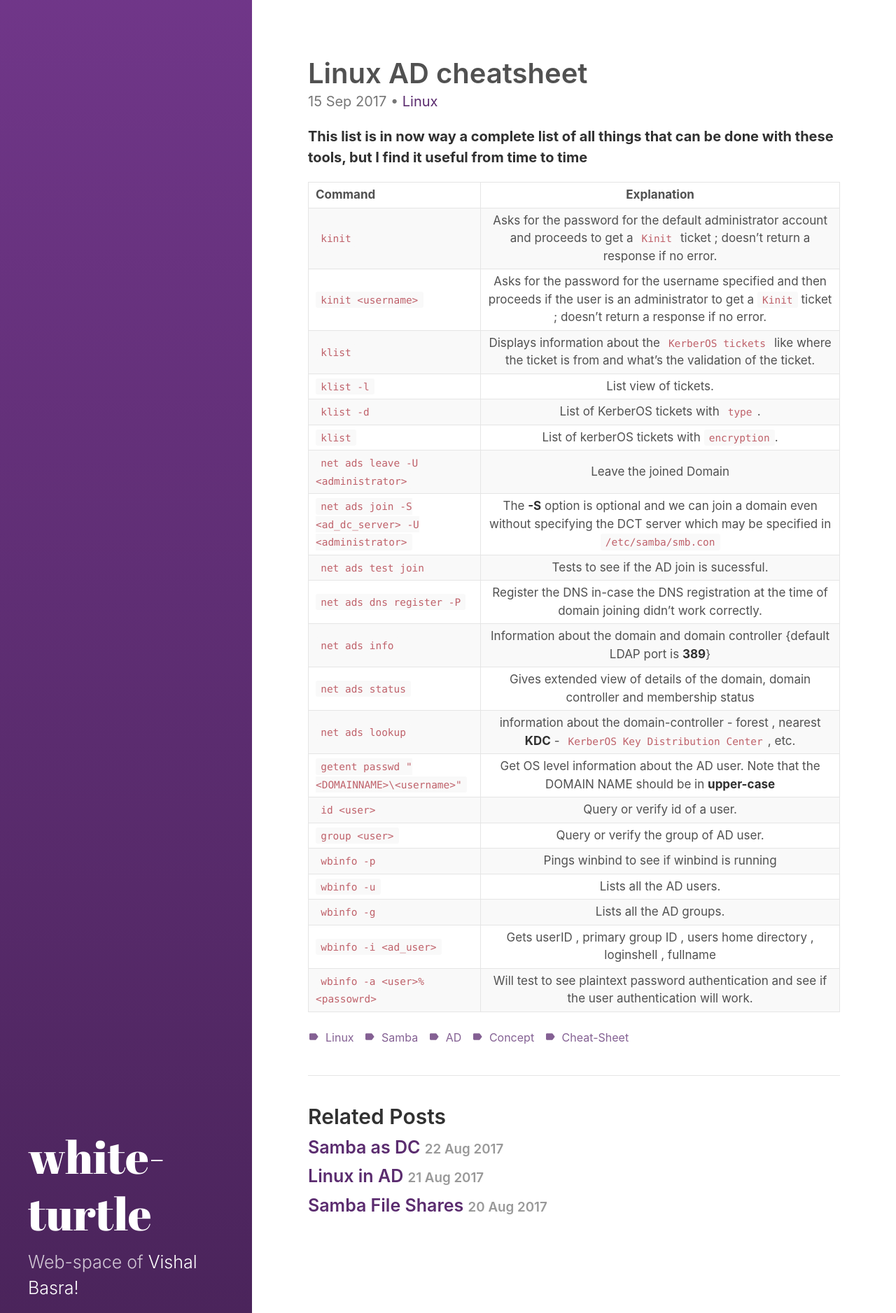
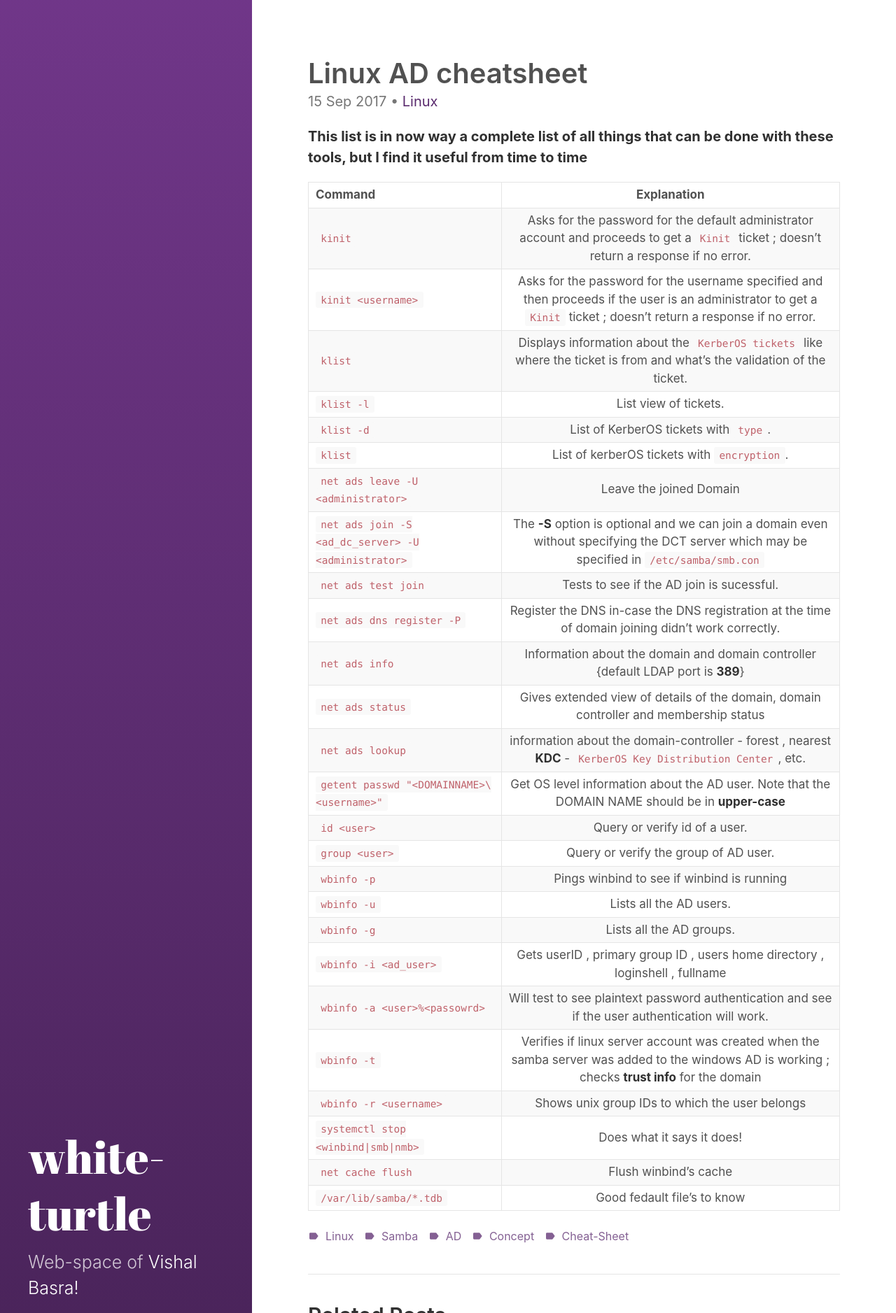
Before and after one commit to vishalbasra/vishalbasra.github.io, a Jekyll site: the page built from _posts/2017-09-15-Linux-ADthings-Cheatsheat.md, in a window 1280 px wide, cut to the strip 0-1877 px from the top of the page. Shown: the whole strip at 70% size. Built offline with Jekyll 4.4.1, drawn with Linux system fonts in a browser that asks for light colours.

Commit message:
Green Hope

```diff
--- a/_posts/2017-09-15-Linux-ADthings-Cheatsheat.md
+++ b/_posts/2017-09-15-Linux-ADthings-Cheatsheat.md
@@ -42,3 +42,8 @@ excerpt: Cheat-sheat for linux AD stuff - Samba / winbind / etc.
 | `wbinfo -g`      | Lists all the AD groups. |
 | `wbinfo -i <ad_user>`      | Gets userID , primary group ID , users home directory , loginshell , fullname |
 | `wbinfo -a <user>%<passowrd>`      | Will test to see plaintext password authentication and see if the user authentication will work. |
+| `wbinfo -t`      | Verifies if linux server account was created when the samba server was added to the windows AD is working ; checks **trust info** for the domain  |
+| `wbinfo -r <username>`      | Shows unix group IDs to which the user belongs  |
+| `systemctl stop <winbind|smb|nmb>`      | Does what it says it does! |
+| `net cache flush`      | Flush winbind's cache |
+| `/var/lib/samba/*.tdb`      | Good fedault file's to know |
```
